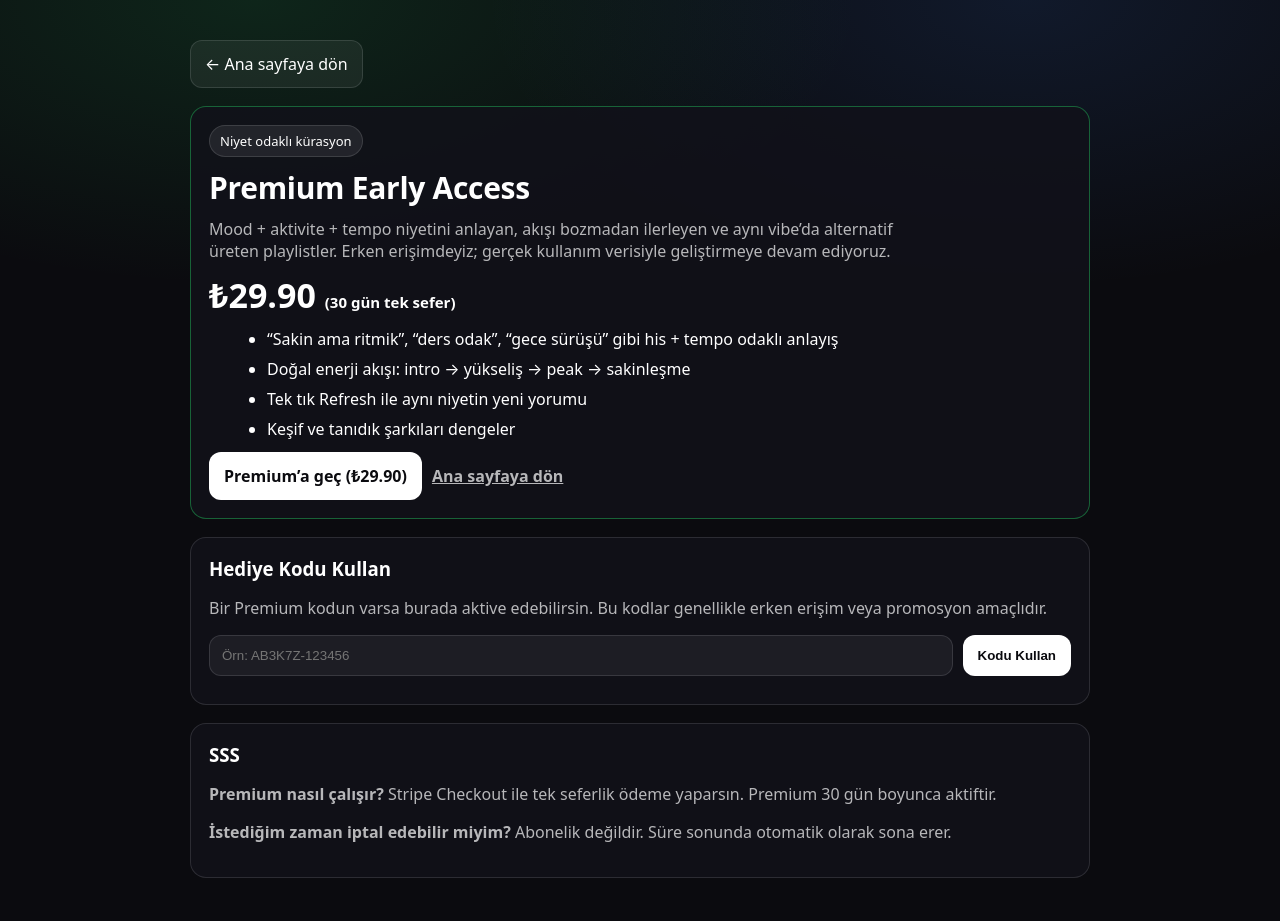
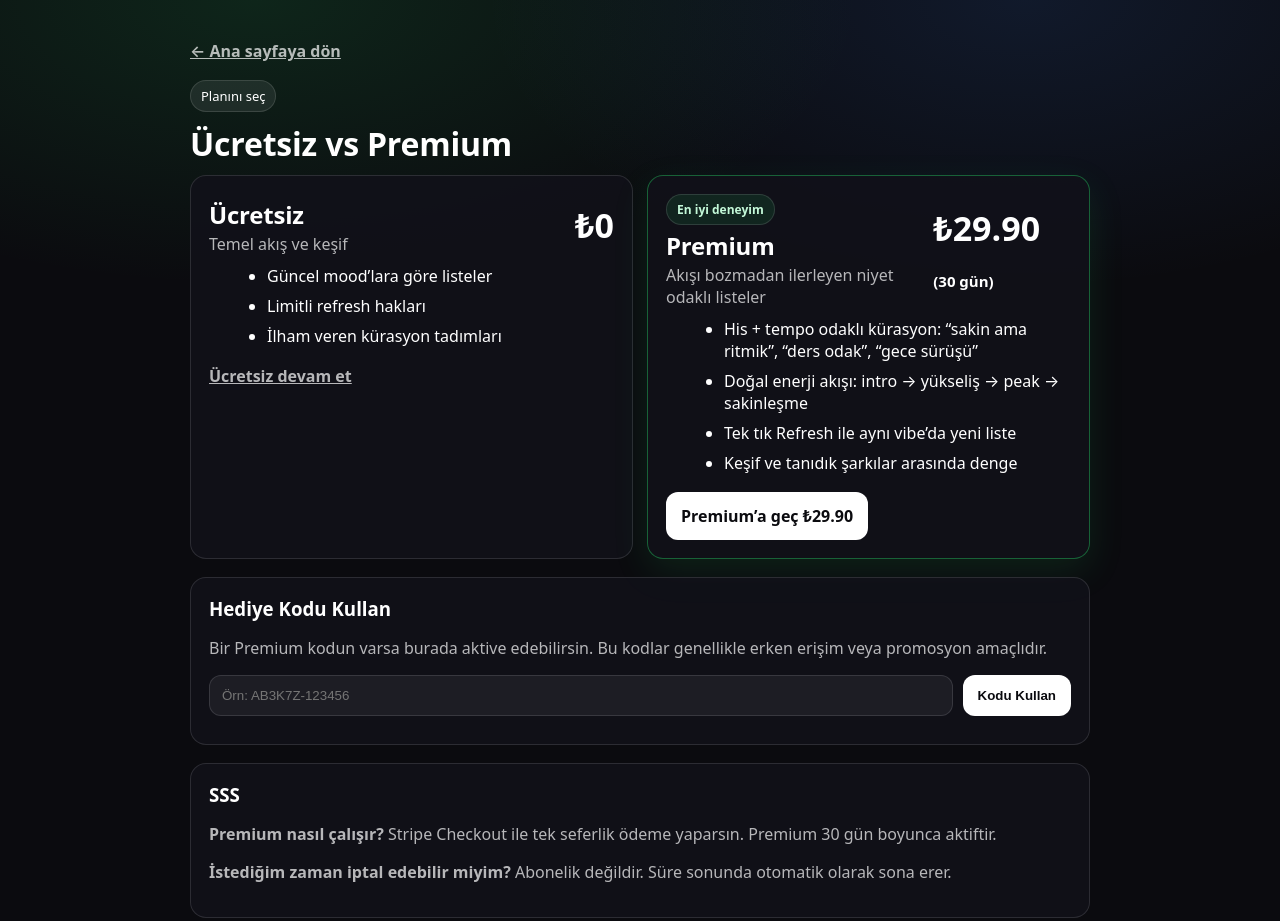
Before and after one commit to Darksuc/spotimaker, a website: page public/premium.html in a window 1280 px wide. Drawn offline with Linux system fonts and the light colour scheme.

Commit message:
Simplify premium pricing layout

```diff
--- a/public/premium.html
+++ b/public/premium.html
@@ -116,34 +116,43 @@
             to { opacity: 1; }
         }
 
-        .hero-card {
+        .pricing-grid {
             display: grid;
-            grid-template-columns: 1.2fr 1fr;
-            gap: 18px;
-            align-items: start;
+            grid-template-columns: repeat(2, minmax(0, 1fr));
+            gap: 14px;
+            margin-top: 10px;
         }
 
-        .hero-card h1 {
-            margin: 0;
+        .plan-card h2 {
+            margin: 4px 0 0;
+            letter-spacing: -0.2px;
         }
 
-        .cta-row {
+        .plan-card p { margin: 8px 0; }
+
+        .plan-meta {
             display: flex;
-            gap: 10px;
-            flex-wrap: wrap;
-            margin-top: 12px;
+            align-items: center;
+            justify-content: space-between;
+            gap: 8px;
         }
 
-        .pill {
+        .badge {
             display: inline-flex;
             align-items: center;
             gap: 6px;
             padding: 6px 10px;
             border-radius: 999px;
             border: 1px solid var(--line);
-            background: rgba(255,255,255,.08);
-            font-size: 13px;
+            background: rgba(34,197,94,.12);
+            color: #c3f8d8;
+            font-size: 12px;
+            font-weight: 700;
         }
+
+        .plan-card ul { margin-top: 10px; }
+
+        .section-title { margin: 0 0 6px; letter-spacing: -0.2px; }
 
         @keyframes fadeUp {
             from { opacity: 0; transform: translateY(10px); }
@@ -157,6 +166,10 @@
 
         @media(max-width:780px) {
             body { margin: 32px auto; }
+
+            .pricing-grid {
+                grid-template-columns: 1fr;
+            }
         }
 
         @media(max-width:640px) {
@@ -181,28 +194,8 @@
                 width: 100%;
             }
 
-            .hero-card {
+            .pricing-grid {
                 grid-template-columns: 1fr;
-            }
-        }
-
-        @media(max-width:640px) {
-            body {
-                margin: 28px auto;
-            }
-
-            .top {
-                flex-direction: column;
-                align-items: stretch;
-            }
-
-            .btn {
-                width: 100%;
-                text-align: center;
-            }
-
-            .cta-row {
-                flex-direction: column;
             }
 
             .grid {
@@ -213,7 +206,7 @@
 </head>
 <body>
     <div class="top">
-        <a class="btn" href="/">← Ana sayfaya dön</a>
+        <a class="text-link" href="/">← Ana sayfaya dön</a>
     </div>
 
     <div id="statusMsg" class="muted" style="margin:10px 0 16px"></div>
@@ -231,20 +224,46 @@
         </div>
     </div>
 
-    <div class="card section" style="border-color:rgba(34,197,94,.45)">
-        <div class="pill">Niyet odaklı kürasyon</div>
-        <h1 style="font-size:30px; letter-spacing:-0.3px; margin:0">Premium Early Access</h1>
-        <p class="muted" style="max-width:720px; margin:10px 0 0">Mood + aktivite + tempo niyetini anlayan, akışı bozmadan ilerleyen ve aynı vibe’da alternatif üreten playlistler. Erken erişimdeyiz; gerçek kullanım verisiyle geliştirmeye devam ediyoruz.</p>
-        <div class="price">₺29.90 <span style="font-size:15px; font-weight:700">(30 gün tek sefer)</span></div>
-        <ul>
-            <li>“Sakin ama ritmik”, “ders odak”, “gece sürüşü” gibi his + tempo odaklı anlayış</li>
-            <li>Doğal enerji akışı: intro → yükseliş → peak → sakinleşme</li>
-            <li>Tek tık Refresh ile aynı niyetin yeni yorumu</li>
-            <li>Keşif ve tanıdık şarkıları dengeler</li>
-        </ul>
-        <div class="cta-row">
-            <a class="btn white" href="#" onclick="startCheckout(this); return false;">Premium’a geç (₺29.90)</a>
-            <a class="text-link" href="/">Ana sayfaya dön</a>
+    <div class="section">
+        <div class="pill">Planını seç</div>
+        <h1 class="section-title">Ücretsiz vs Premium</h1>
+        <div class="pricing-grid">
+            <div class="card plan-card">
+                <div class="plan-meta">
+                    <div>
+                        <h2>Ücretsiz</h2>
+                        <p class="muted" style="margin:2px 0 0">Temel akış ve keşif</p>
+                    </div>
+                    <div class="price" style="margin:0">₺0</div>
+                </div>
+                <ul>
+                    <li>Güncel mood’lara göre listeler</li>
+                    <li>Limitli refresh hakları</li>
+                    <li>İlham veren kürasyon tadımları</li>
+                </ul>
+                <div class="cta-row" style="margin-top:18px; align-items:flex-end;">
+                    <a class="text-link" href="/">Ücretsiz devam et</a>
+                </div>
+            </div>
+            <div class="card plan-card" style="border-color: rgba(34,197,94,.45); box-shadow: 0 12px 36px rgba(34,197,94,.12);">
+                <div class="plan-meta">
+                    <div>
+                        <div class="badge">En iyi deneyim</div>
+                        <h2>Premium</h2>
+                        <p class="muted" style="margin:2px 0 0">Akışı bozmadan ilerleyen niyet odaklı listeler</p>
+                    </div>
+                    <div class="price" style="margin:0">₺29.90 <span style="font-size:15px; font-weight:700">(30 gün)</span></div>
+                </div>
+                <ul>
+                    <li>His + tempo odaklı kürasyon: “sakin ama ritmik”, “ders odak”, “gece sürüşü”</li>
+                    <li>Doğal enerji akışı: intro → yükseliş → peak → sakinleşme</li>
+                    <li>Tek tık Refresh ile aynı vibe’da yeni liste</li>
+                    <li>Keşif ve tanıdık şarkılar arasında denge</li>
+                </ul>
+                <div class="cta-row" style="margin-top:18px; align-items:flex-end;">
+                    <a class="btn white" href="#" onclick="startCheckout(this); return false;">Premium’a geç ₺29.90</a>
+                </div>
+            </div>
         </div>
     </div>
 
```
